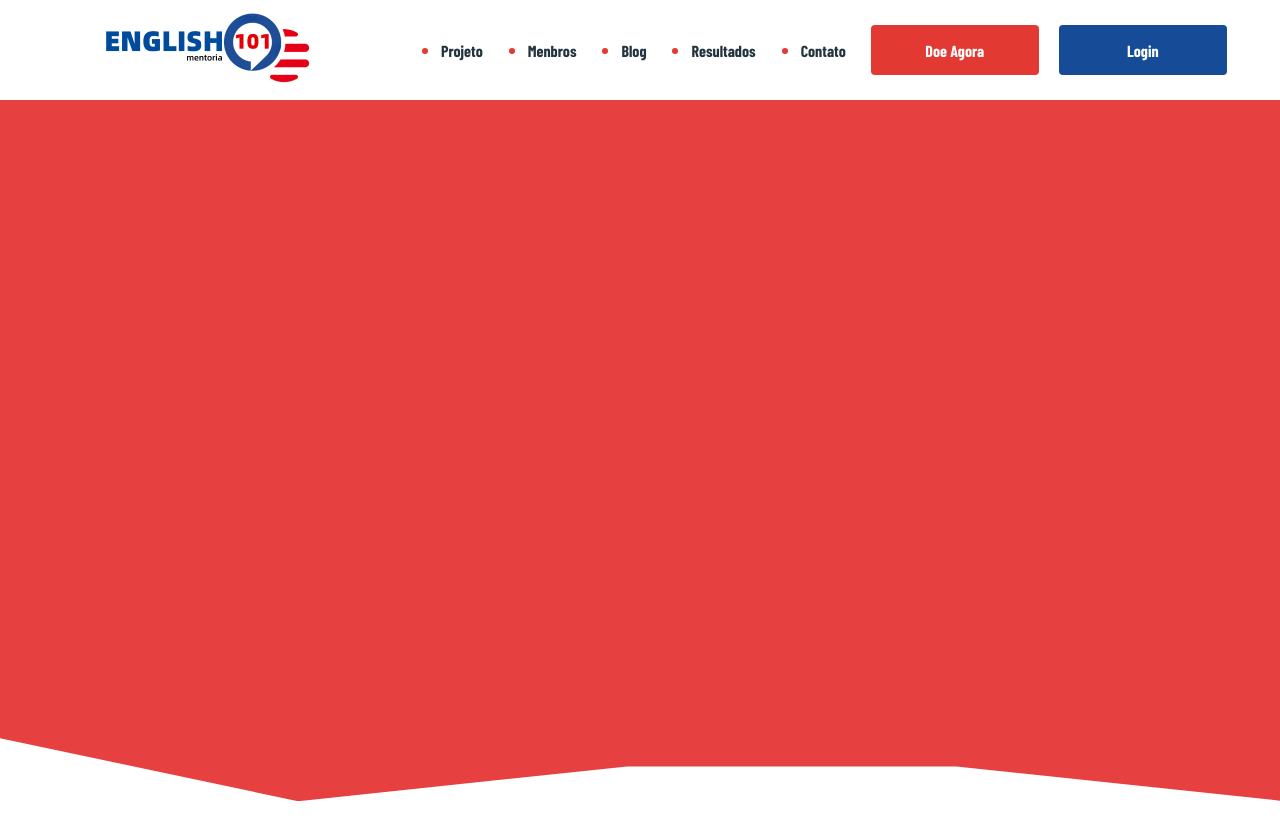
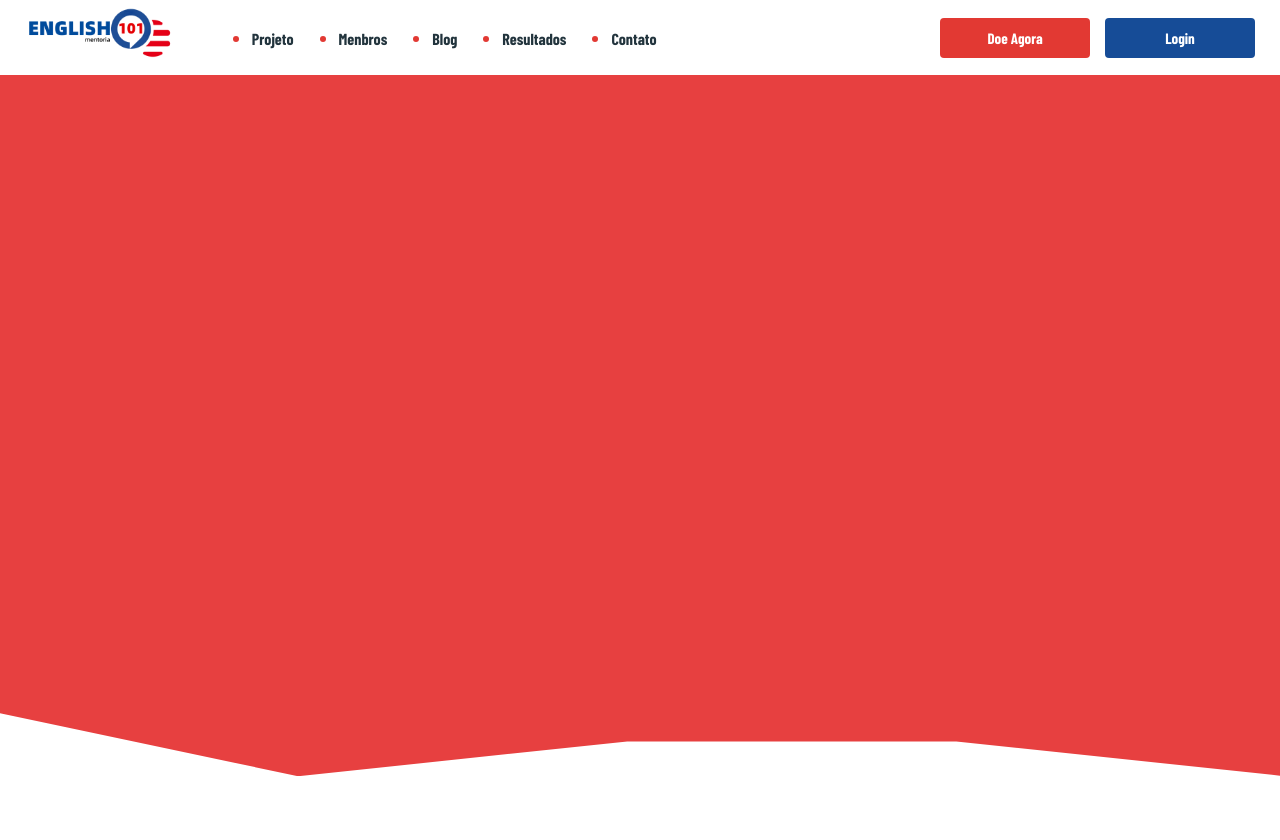
Before and after one commit to UndergroundDevs/roscinante, a Next.js app: page /voyager in a window 1280 px wide. Shown: the top 840 px of the page. Built offline with nearby package versions, Linux system fonts and the light colour scheme; a web font is replaced by a local one.

Commit message:
[feat]: added header compoent with responsiveness even 1024vw

```diff
--- /dev/null
+++ b/src/components/Footer/index.tsx
@@ -0,0 +1,5 @@
+const Footer: React.FC = () => {
+  return <h1>This is footer</h1>
+}
+
+export default Footer
--- a/src/components/Header/index.tsx
+++ b/src/components/Header/index.tsx
@@ -11,39 +11,49 @@ const Header: React.FC = () => {
             <Image
               src="/Logo.png"
               alt="Englosh 101 mentoria"
+              layout="responsive"
               width={216}
               height={89}
-              layout="fixed"
             />
           </a>
         </Link>
         <ul className="navigation">
           <li>
-            <a href="/project">Projeto</a>
+            <Link href="/project">
+              <a>Projeto</a>
+            </Link>
           </li>
           <li>
-            <a href="/members">Menbros</a>
+            <Link href="/members">
+              <a>Menbros</a>
+            </Link>
           </li>
           <li>
-            <a href="/blog">Blog</a>
+            <Link href="/blog">
+              <a>Blog</a>
+            </Link>
           </li>
           <li>
-            <a href="/results">Resultados</a>
+            <Link href="/results">
+              <a>Resultados</a>
+            </Link>
           </li>
           <li>
-            <a href="/contact">Contato</a>
+            <Link href="/contact">
+              <a>Contato</a>
+            </Link>
           </li>
         </ul>
         <ul className="sign-donate">
           <li>
-            <a href="/donate" className="red">
-              Doe Agora
-            </a>
+            <Link href="/donate">
+              <a className="red">Doe Agora</a>
+            </Link>
           </li>
           <li>
-            <a href="/sign" className="blue">
-              Login
-            </a>
+            <Link href="/sign">
+              <a className="blue">Login</a>
+            </Link>
           </li>
         </ul>
       </HeaderStyle>
--- a/src/components/Header/styles.ts
+++ b/src/components/Header/styles.ts
@@ -10,8 +10,9 @@ export const HeaderStyle = styled.header`
   justify-content: space-between;
 
   a.home-link {
-    width: auto;
-    height: auto;
+    display: block;
+    min-width: 216px;
+    min-height: 89px;
   }
 
   ul {
@@ -94,4 +95,40 @@ export const HeaderStyle = styled.header`
   ul.sign-donate li a.blue {
     background-color: #164c97;
   }
+
+  @media screen and (min-width: 1024px) and (max-width: 1439px) {
+    padding: 0 25px;
+    height: 75px;
+
+    a.home-link {
+      min-height: 69px;
+      min-width: 150px;
+    }
+
+    ul.navigation {
+      height: 100%;
+      width: 100%;
+      padding: 0 0 0 6vw;
+      margin-left: 0;
+    }
+
+    ul.sign-donate li a {
+      width: 150px;
+      height: 40px;
+      font-size: 15px;
+    }
+
+    ul.sign-donate li + li {
+      margin-left: 15px;
+    }
+  }
+
+  @media screen and (max-width: 1023px) {
+  }
+
+  @media screen and (max-width: 767px) {
+  }
+
+  @media screen and (max-width: 424px) {
+  }
 `
```
Also changed, not shown: src/components/Footer/styles.ts (added, +15 -0 lines), public/Bg.svg (added).
